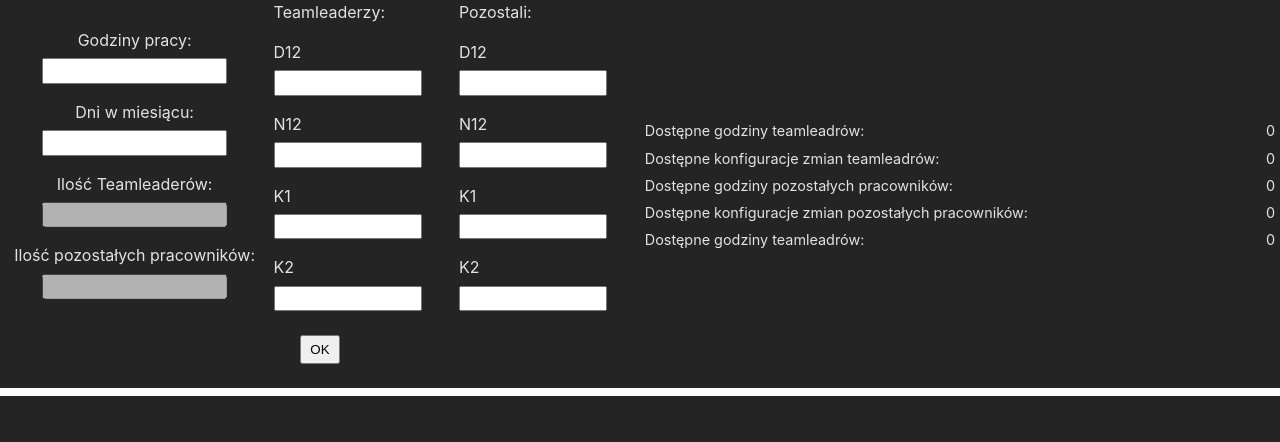
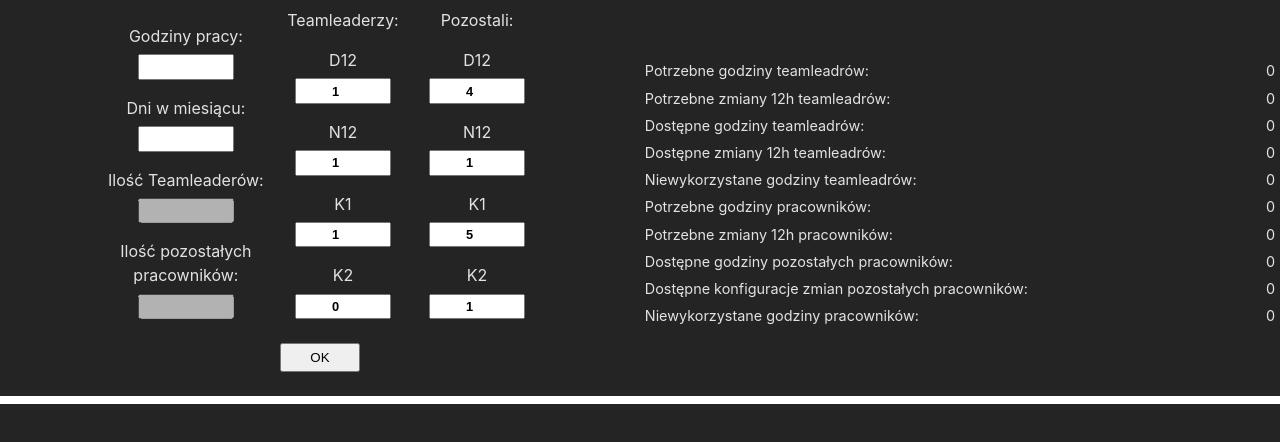
Before and after one commit to ZibiH/schedule-helper, a React (Vite) app in the folder schedule-helper/: page / in a window 1280 px wide. Shown: the top 442 px of the page. Built offline with nearby package versions, Linux system fonts and the light colour scheme.

Commit message:
Add shifts calculations

```diff
--- a/schedule-helper/src/App.css
+++ b/schedule-helper/src/App.css
@@ -21,6 +21,7 @@
 
 .form-data {
 	display: flex;
+	justify-content: space-evenly;
 }
 
 .month-data {
@@ -28,18 +29,27 @@
 	flex-direction: column;
 	justify-content: center;
 	align-items: center;
+	text-align: center;
 }
 
 .shifts-data {
 	display: flex;
+	width: 80%;
 }
 
 .employees-shifts {
 	display: flex;
 	flex-direction: column;
+	justify-content: center;
+	align-items: center;
 	width: 40%;
 	margin: 0 auto;
 }
+
+input {
+	width: 6rem;
+}
+
 label {
 	margin-top: 1rem;
 }
@@ -53,6 +63,7 @@ input {
 }
 
 .submit {
+	width: 5rem;
 	padding: 0.3rem 0.5rem;
 	margin: 1.5rem 0 0.5rem;
 	cursor: pointer;
@@ -82,7 +93,7 @@ input {
 .teamleaders {
 	display: flex;
 	flex-direction: column;
-	width: 25%;
+	width: 50%;
 	min-width: 12rem;
 	align-items: flex-start;
 	margin: 0 auto;
@@ -92,7 +103,7 @@ input {
 .employees {
 	display: flex;
 	flex-wrap: wrap;
-	width: 75%;
+	width: 50%;
 	min-width: 10rem;
 	text-transform: uppercase;
 }
@@ -109,7 +120,7 @@ input {
 }
 
 .employee {
-	width: 40%;
+	width: 100%;
 	margin: 0 auto;
 }
 
--- a/schedule-helper/src/App.tsx
+++ b/schedule-helper/src/App.tsx
@@ -5,15 +5,41 @@ type Employee = {
 	name: string;
 	hours: number;
 	id: string;
+	shifts: { '12h': number; '8h': number; add: number };
+};
+
+type ShiftsData = {
+	d12: number;
+	n12: number;
+	k1: number;
+	k2: number;
+	d8?: number;
+	k3?: number;
+};
+const getMax12hShifts = (hours: number) => {
+	const full12hShiftsNumber = hours / 12;
+	if (hours < 8) return { '12h': 0, '8h': 0, add: hours };
+	if (hours % 12 === 8)
+		return { '12h': Math.floor(full12hShiftsNumber), '8h': 1, add: 0 };
+	if (hours % 12 === 4)
+		return { '12h': Math.floor(full12hShiftsNumber) - 1, '8h': 2, add: 0 };
+	if (hours % 12 === 0)
+		return { '12h': Math.floor(full12hShiftsNumber), '8h': 0, add: 0 };
+	if (hours % 12 > 8) {
+		return { '12h': Math.floor(full12hShiftsNumber), '8h': 1, add: (hours % 12) - 8 };
+	}
+	return { '12h': Math.floor(full12hShiftsNumber), '8h': 0, add: hours % 12 };
 };
 
 const createEmployeesArray = (name: string, hours: number, count: number) => {
 	const array: Employee[] = [];
 	for (let i = 0; i < count; i++) {
+		const shifts = getMax12hShifts(hours);
 		const person = {
 			name: name,
 			hours: hours,
 			id: Math.random().toString(),
+			shifts,
 		};
 		array.push(person);
 	}
@@ -24,6 +50,29 @@ const getTotalHours = (array: Employee[]) => {
 	return array.reduce((total, employee) => {
 		return total + employee.hours;
 	}, 0);
+};
+
+const calculateShiftsDemand = (shifts: ShiftsData, days: number) => {
+	const numberOf12hShiftsNeeded =
+		(shifts.d12 + shifts.k1 + shifts.k2 + shifts.n12) * days;
+	const hoursNeeded = numberOf12hShiftsNeeded * 12;
+
+	return [numberOf12hShiftsNeeded, hoursNeeded];
+};
+
+const calculateShiftsAvailability = (shiftsArray: Employee[]) => {
+	const shiftsAvailability = shiftsArray.reduce(
+		(total, nextPerson) => {
+			const shifts = getMax12hShifts(nextPerson.hours);
+			return {
+				'12h': total['12h'] + shifts['12h'],
+				'8h': total['8h'] + shifts['8h'],
+				add: shifts.add + total.add,
+			};
+		},
+		{ '12h': 0, '8h': 0, add: 0 },
+	);
+	return shiftsAvailability;
 };
 
 function App() {
@@ -46,6 +95,22 @@ function App() {
 	const empK1Ref = useRef<HTMLInputElement>(null);
 	const empK2Ref = useRef<HTMLInputElement>(null);
 
+	const [employeesShiftsDemandArray, setEmployeesShiftsDemandArray] =
+		useState<number[]>();
+	const [teamleadersShiftsDemandArray, setTeamleadersShiftsDemandArray] =
+		useState<number[]>();
+
+	const [teamleadersShiftsAvailability, setTeamleadersShiftsAvailability] = useState<{
+		'12h': number;
+		'8h': number;
+		add: number;
+	}>();
+	const [employeesShiftsAvailability, setEmployeesShiftsAvailability] = useState<{
+		'12h': number;
+		'8h': number;
+		add: number;
+	}>();
+
 	// useEffect(() => {
 	// 	if (!hoursRef.current?.value) return;
 	// 	if (!teamleadersCountRef.current?.value) return;
@@ -65,47 +130,96 @@ function App() {
 	// 	employeesCountRef.current?.value,
 	// ]);
 
-	const changeTeamleaderHours = (id: string, hours: number) => {
-		const newTeamleadersArray = teamleadersArray.map((teamleader) => {
-			if (teamleader.id !== id) return teamleader;
-			return { ...teamleader, hours: hours };
-		});
-		setTeamleadersArray(newTeamleadersArray);
-		setTeamleadersTotalHours(getTotalHours(newTeamleadersArray));
-	};
-
 	const manageDisabled = () => {
 		const disabled = !!hoursRef.current?.value && !!daysRef.current?.value;
 		setIsDisabled(!disabled);
 	};
 
-	const changeEmployeesHours = (id: string, hours: number) => {
-		const newEmployeesArray = employeesArray.map((employee) => {
-			if (employee.id !== id) return employee;
-			return { ...employee, hours: hours };
-		});
-		setEmployeesArray(newEmployeesArray);
-		setEmployeesTotalHours(getTotalHours(newEmployeesArray));
+	const calculateAndSetTeamleadersData = () => {
+		if (!hoursRef.current?.value) return;
+		if (!teamleadersCountRef.current?.value) return;
+		if (!employeesCountRef.current?.value) return;
+		if (!tlD12Ref.current?.value) return;
+		if (!tlN12Ref.current?.value) return;
+		if (!tlK1Ref.current?.value) return;
+		if (!tlK2Ref.current?.value) return;
+		if (!empD12Ref.current?.value) return;
+		if (!empN12Ref.current?.value) return;
+		if (!empK1Ref.current?.value) return;
+		if (!empK2Ref.current?.value) return;
+		if (!daysRef.current?.value) return;
+
+		const hours = +hoursRef.current.value;
+		const numberOfTeamleaders = +teamleadersCountRef.current.value;
+		const numberOfEmployees = +employeesCountRef.current.value;
+
+		const teamleaders = createEmployeesArray('teamleader', hours, numberOfTeamleaders);
+		setTeamleadersArray(teamleaders);
+		setTeamleadersShiftsAvailability(calculateShiftsAvailability(teamleaders));
+		setTeamleadersTotalHours(getTotalHours(teamleaders));
+
+		const employees = createEmployeesArray('pracownik', hours, numberOfEmployees);
+		setEmployeesArray(employees);
+		setEmployeesShiftsAvailability(calculateShiftsAvailability(employees));
+		setEmployeesTotalHours(getTotalHours(employees));
+
+		const teamleadersShiftsData = {
+			d12: +tlD12Ref.current.value,
+			n12: +tlN12Ref.current.value,
+			k1: +tlK1Ref.current.value,
+			k2: +tlK2Ref.current.value,
+		};
+
+		const teamleadersShiftsDemand = calculateShiftsDemand(
+			teamleadersShiftsData,
+			+daysRef.current.value,
+		);
+
+		setTeamleadersShiftsDemandArray(teamleadersShiftsDemand);
+
+		const employeesShiftsData = {
+			d12: +empD12Ref.current.value,
+			n12: +empN12Ref.current.value,
+			k1: +empK1Ref.current.value,
+			k2: +empK2Ref.current.value,
+		};
+
+		const employeesShiftsDemand = calculateShiftsDemand(
+			employeesShiftsData,
+			+daysRef.current.value,
+		);
+
+		setEmployeesShiftsDemandArray(employeesShiftsDemand);
 	};
 
 	const handleShifts = (e: FormEvent) => {
 		e.preventDefault();
-		if (!hoursRef.current?.value) return;
-		if (!teamleadersCountRef.current?.value) return;
-		if (!employeesCountRef.current?.value) return;
-		const hours = +hoursRef.current.value;
-		const numberOfTeamleaders = +teamleadersCountRef.current.value;
-		const numberOfEmployees = +employeesCountRef.current.value;
-		const teamleaders = createEmployeesArray('teamleader', hours, numberOfTeamleaders);
-		setTeamleadersArray(teamleaders);
-		setTeamleadersTotalHours(getTotalHours(teamleaders));
-		const employees = createEmployeesArray('pracownik', hours, numberOfEmployees);
-		setEmployeesArray(employees);
-		setEmployeesTotalHours(getTotalHours(employees));
+		calculateAndSetTeamleadersData();
+	};
+
+	const changeEmployeesHours = (id: string, hours: number) => {
+		const newEmployeesArray = employeesArray.map((employee) => {
+			if (employee.id !== id) return employee;
+			return { ...employee, hours: hours, shifts: getMax12hShifts(hours) };
+		});
+		setEmployeesArray(newEmployeesArray);
+		setEmployeesTotalHours(getTotalHours(newEmployeesArray));
+		setEmployeesShiftsAvailability(calculateShiftsAvailability(newEmployeesArray));
+	};
+
+	const changeTeamleaderHours = (id: string, hours: number) => {
+		const newTeamleadersArray = teamleadersArray.map((teamleader) => {
+			if (teamleader.id !== id) return teamleader;
+			return { ...teamleader, hours: hours, shifts: getMax12hShifts(hours) };
+		});
+		setTeamleadersArray(newTeamleadersArray);
+		setTeamleadersTotalHours(getTotalHours(newTeamleadersArray));
+		setTeamleadersShiftsAvailability(calculateShiftsAvailability(newTeamleadersArray));
 	};
 
 	return (
 		<div className="main">
+			<div style={{ padding: '4px' }}></div>
 			<div className="data-container">
 				<form className="form-container" onSubmit={handleShifts}>
 					<div className="form-data">
@@ -151,24 +265,72 @@ function App() {
 							<div className="employees-shifts">
 								<p>Teamleaderzy:</p>
 								<label htmlFor="tlD12psary">D12</label>
-								<input type="number" id="tlD12psary" required ref={tlD12Ref} />
+								<input
+									type="number"
+									id="tlD12psary"
+									defaultValue={1}
+									required
+									ref={tlD12Ref}
+								/>
 								<label htmlFor="tlN12psary">N12</label>
-								<input type="number" id="tlN12psary" required ref={tlN12Ref} />
+								<input
+									type="number"
+									id="tlN12psary"
+									defaultValue={1}
+									required
+									ref={tlN12Ref}
+								/>
 								<label htmlFor="tlK1ktw">K1</label>
-								<input type="number" id="tlK1ktw" required ref={tlK1Ref} />
+								<input
+									type="number"
+									id="tlK1ktw"
+									defaultValue={1}
+									required
+									ref={tlK1Ref}
+								/>
 								<label htmlFor="tlK2ktw">K2</label>
-								<input type="number" id="tlK2ktw" required ref={tlK2Ref} />
+								<input
+									type="number"
+									id="tlK2ktw"
+									defaultValue={0}
+									required
+									ref={tlK2Ref}
+								/>
 							</div>
 							<div className="employees-shifts">
 								<p>Pozostali:</p>
 								<label htmlFor="empD12psary">D12</label>
-								<input type="number" id="empD12psary" required ref={empD12Ref} />
+								<input
+									type="number"
+									id="empD12psary"
+									defaultValue={4}
+									required
+									ref={empD12Ref}
+								/>
 								<label htmlFor="empN12psary">N12</label>
-								<input type="number" id="empN12psary" required ref={empN12Ref} />
+								<input
+									type="number"
+									id="empN12psary"
+									defaultValue={1}
+									required
+									ref={empN12Ref}
+								/>
 								<label htmlFor="empK1ktw">K1</label>
-								<input type="number" id="empK1ktw" required ref={empK1Ref} />
+								<input
+									type="number"
+									id="empK1ktw"
+									defaultValue={5}
+									required
+									ref={empK1Ref}
+								/>
 								<label htmlFor="empK2ktw">K2</label>
-								<input type="number" id="empK2ktw" required ref={empK2Ref} />
+								<input
+									type="number"
+									id="empK2ktw"
+									defaultValue={1}
+									required
+									ref={empK2Ref}
+								/>
 							</div>
 						</div>
 					</div>
@@ -176,13 +338,57 @@ function App() {
 				</form>
 				<div className="shifts-container">
 					<div className="shift-line">
+						<p className="shift-data">Potrzebne godziny teamleadrów:</p>
+						<p className="shift-data">
+							{teamleadersShiftsDemandArray ? teamleadersShiftsDemandArray[1] : 0}
+						</p>
+					</div>
+					<div className="shift-line">
+						<p className="shift-data">Potrzebne zmiany 12h teamleadrów:</p>
+						<p className="shift-data">
+							{teamleadersShiftsDemandArray ? teamleadersShiftsDemandArray[0] : 0}
+						</p>
+					</div>
+					<div className="shift-line">
 						<p className="shift-data">Dostępne godziny teamleadrów:</p>
 						<p className="shift-data">{teamleadersTotalHours}</p>
 					</div>
 					<div className="shift-line">
-						<p className="shift-data">Dostępne konfiguracje zmian teamleadrów:</p>
-						<p className="shift-data">{0}</p>
+						<p className="shift-data">Dostępne zmiany 12h teamleadrów:</p>
+						{teamleadersShiftsAvailability ? (
+							<>
+								<p className="shift-data">
+									{'12h: ' + teamleadersShiftsAvailability['12h']}
+								</p>
+								<p className="shift-data">
+									{'8h: ' + teamleadersShiftsAvailability['8h']}
+								</p>
+							</>
+						) : (
+							<p className="shift-data">0</p>
+						)}
 					</div>
+					<div className="shift-line">
+						<p className="shift-data">Niewykorzystane godziny teamleadrów:</p>
+						{teamleadersShiftsAvailability ? (
+							<p className="shift-data">{teamleadersShiftsAvailability.add}</p>
+						) : (
+							<p className="shift-data">0</p>
+						)}
+					</div>
+					<div className="shift-line">
+						<p className="shift-data">Potrzebne godziny pracowników:</p>
+						<p className="shift-data">
+							{employeesShiftsDemandArray ? employeesShiftsDemandArray[1] : 0}
+						</p>
+					</div>
+					<div className="shift-line">
+						<p className="shift-data">Potrzebne zmiany 12h pracowników:</p>
+						<p className="shift-data">
+							{employeesShiftsDemandArray ? employeesShiftsDemandArray[0] : 0}
+						</p>
+					</div>
+
 					<div className="shift-line">
 						<p className="shift-data">Dostępne godziny pozostałych pracowników:</p>
 						<p className="shift-data">{employeesTotalHours}</p>
@@ -191,11 +397,24 @@ function App() {
 						<p className="shift-data">
 							Dostępne konfiguracje zmian pozostałych pracowników:
 						</p>
-						<p className="shift-data">{0}</p>
+						{employeesShiftsAvailability ? (
+							<>
+								<p className="shift-data">
+									{'12h: ' + employeesShiftsAvailability['12h']}
+								</p>
+								<p className="shift-data">{'8h: ' + employeesShiftsAvailability['8h']}</p>
+							</>
+						) : (
+							<p className="shift-data">0</p>
+						)}
 					</div>
 					<div className="shift-line">
-						<p className="shift-data">Dostępne godziny teamleadrów:</p>
-						<p className="shift-data">{0}</p>
+						<p className="shift-data">Niewykorzystane godziny pracowników:</p>
+						{employeesShiftsAvailability ? (
+							<p className="shift-data">{employeesShiftsAvailability.add}</p>
+						) : (
+							<p className="shift-data">0</p>
+						)}
 					</div>
 				</div>
 			</div>
@@ -206,6 +425,9 @@ function App() {
 						? teamleadersArray.map((teamleader) => (
 								<div className="teamleader" key={teamleader.id}>
 									<p>{teamleader.name}</p>
+									<p>{'12h: ' + teamleader.shifts['12h']}</p>
+									<p>{'8h: ' + teamleader.shifts['8h']}</p>
+									<p>{'Nieprzydzielone: ' + teamleader.shifts.add}</p>
 									<input
 										className="employees-hours"
 										defaultValue={teamleader.hours}
@@ -224,6 +446,9 @@ function App() {
 						? employeesArray.map((employee) => (
 								<div className="employee" key={employee.id}>
 									<p>{employee.name}</p>
+									<p>{'12h: ' + employee.shifts['12h']}</p>
+									<p>{'8h: ' + employee.shifts['8h']}</p>
+									<p>{'Nieprzydzielone: ' + employee.shifts.add}</p>
 									<input
 										className="employees-hours"
 										defaultValue={employee.hours}
```
